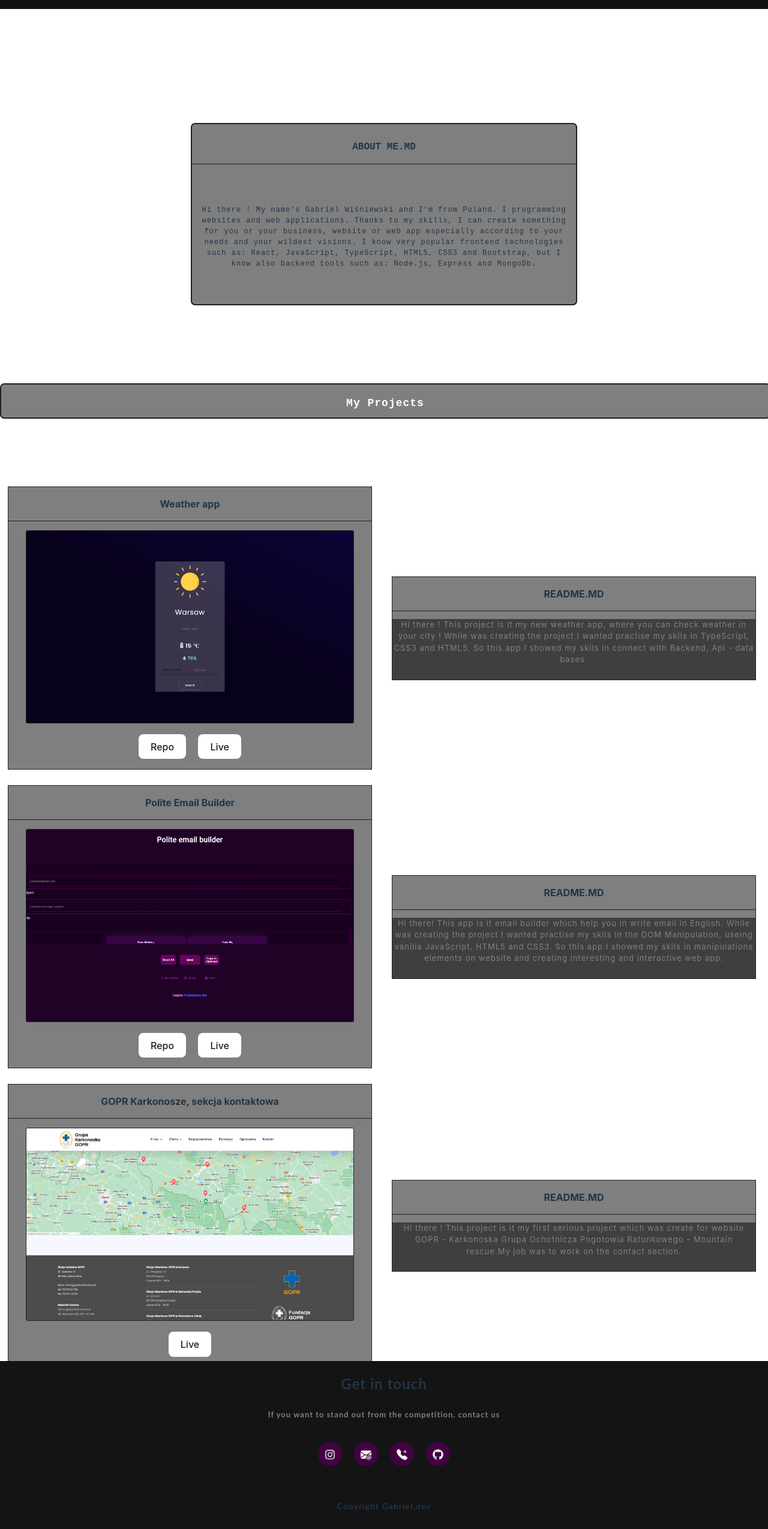
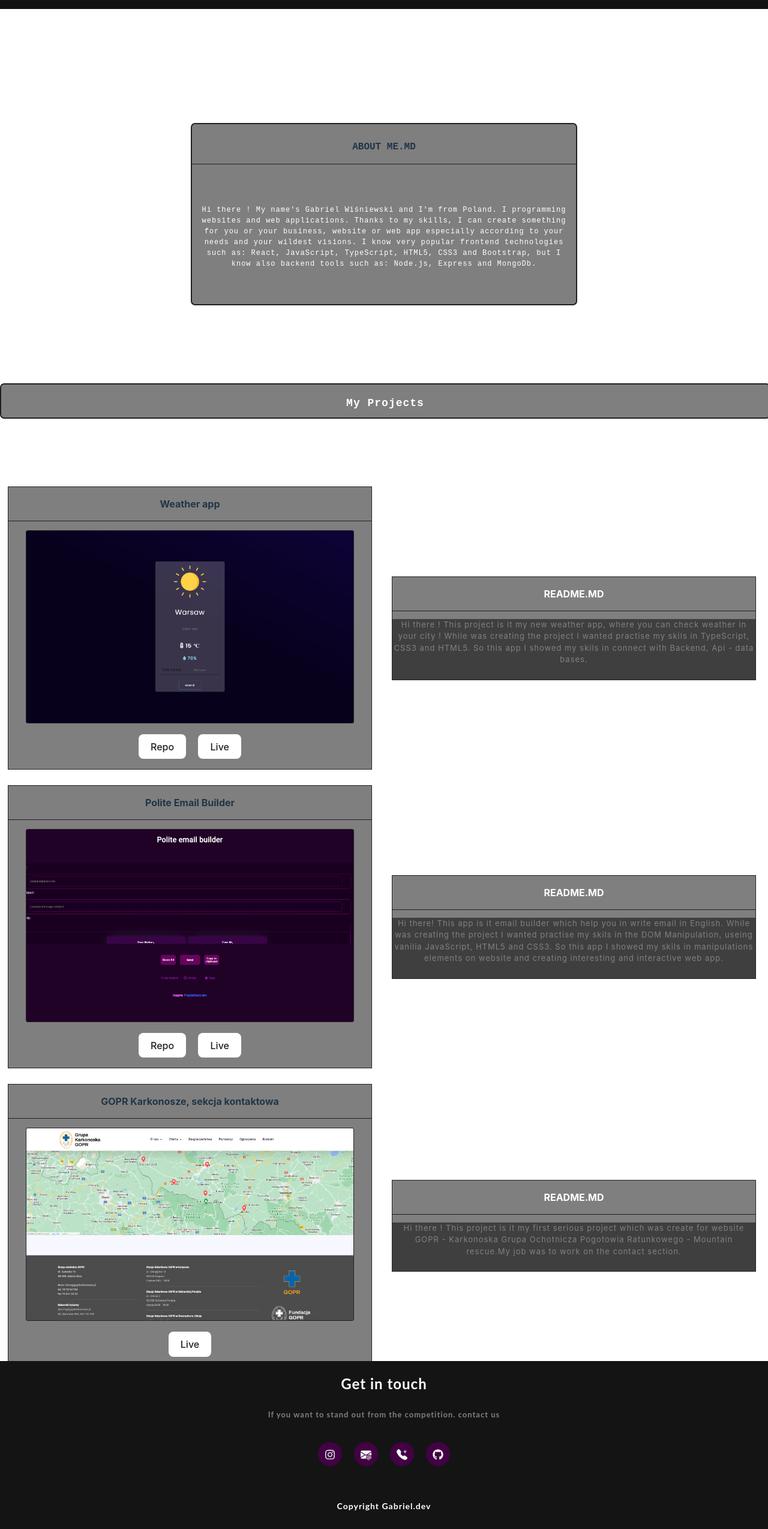
Before and after one commit to Gabrli/GabrielDeveloperSite, a React (Vite) app in the folder vite-project/: page / in a window 1280 px wide. Shown: the part 785-3334 px from the top of the page at 60% size. Built offline with nearby package versions, Linux system fonts and the light colour scheme.

Commit message:
fix: text colors

```diff
--- a/vite-project/src/components/styles/about.css
+++ b/vite-project/src/components/styles/about.css
@@ -33,6 +33,7 @@
     letter-spacing: 1px;
     font-size: 12px;
     text-align: center;
+    color: #fff;
 }
 @media screen and (max-width: 1002px){
     .about-box {
--- a/vite-project/src/components/styles/footer.css
+++ b/vite-project/src/components/styles/footer.css
@@ -15,6 +15,7 @@
 .app-footer header p{
     letter-spacing: 1px;
     font-size: 24px;
+    color: #fff;
 }
 .app-footer ul{
 
@@ -65,6 +66,7 @@
 .copyright-box p{
     letter-spacing: 1px;
     font-size: 14px;
+    color: #fff;
 
 }
 .app-footer ul li:hover{
--- a/vite-project/src/components/styles/projects.css
+++ b/vite-project/src/components/styles/projects.css
@@ -93,6 +93,9 @@
     text-align: center;
     border-bottom: 1px solid #202020;
 }
+.descryption-box header p{
+    color: #fff;
+}
 .descryption-box section{
     border: 0;
     text-align: center;
```
